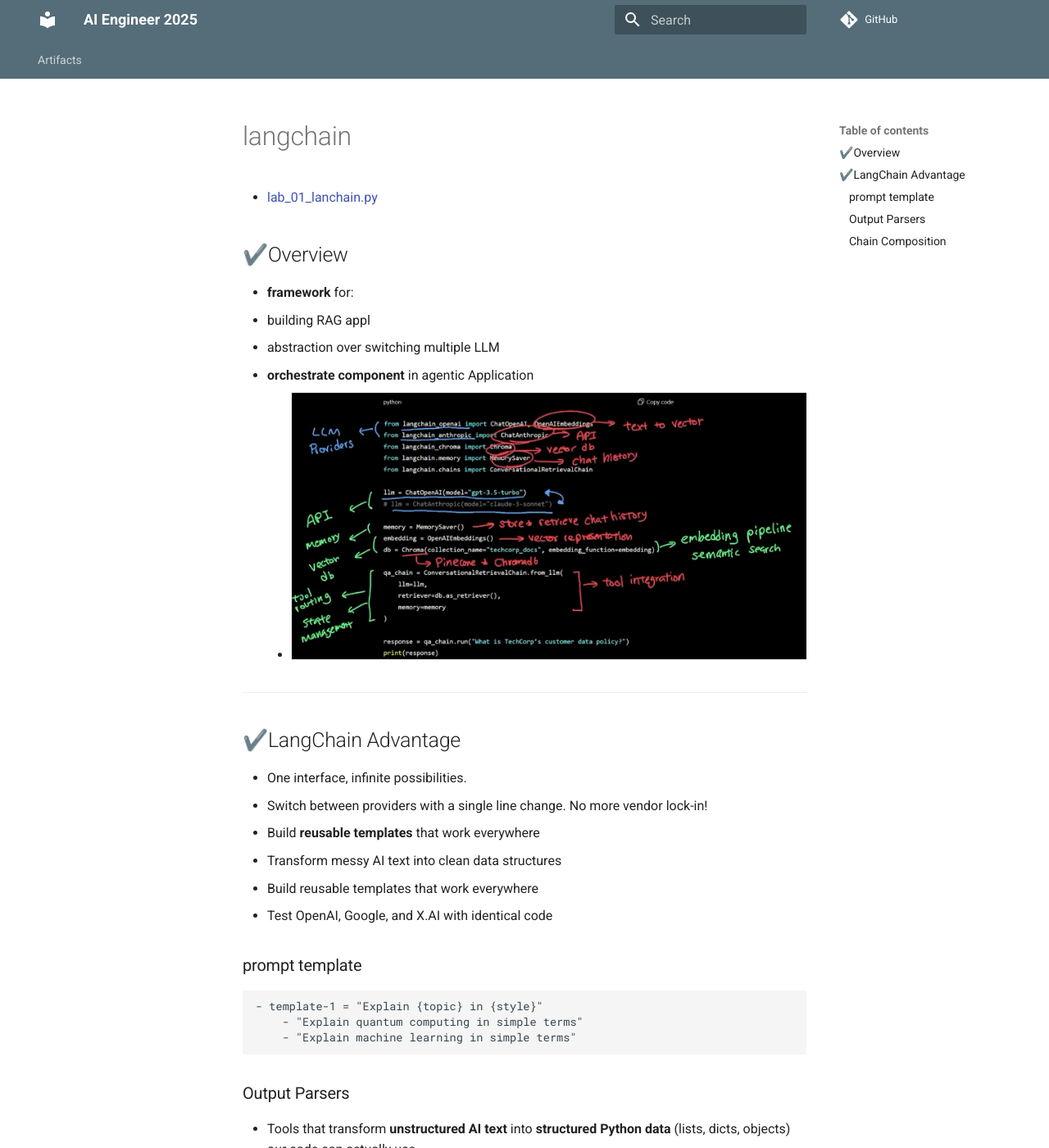
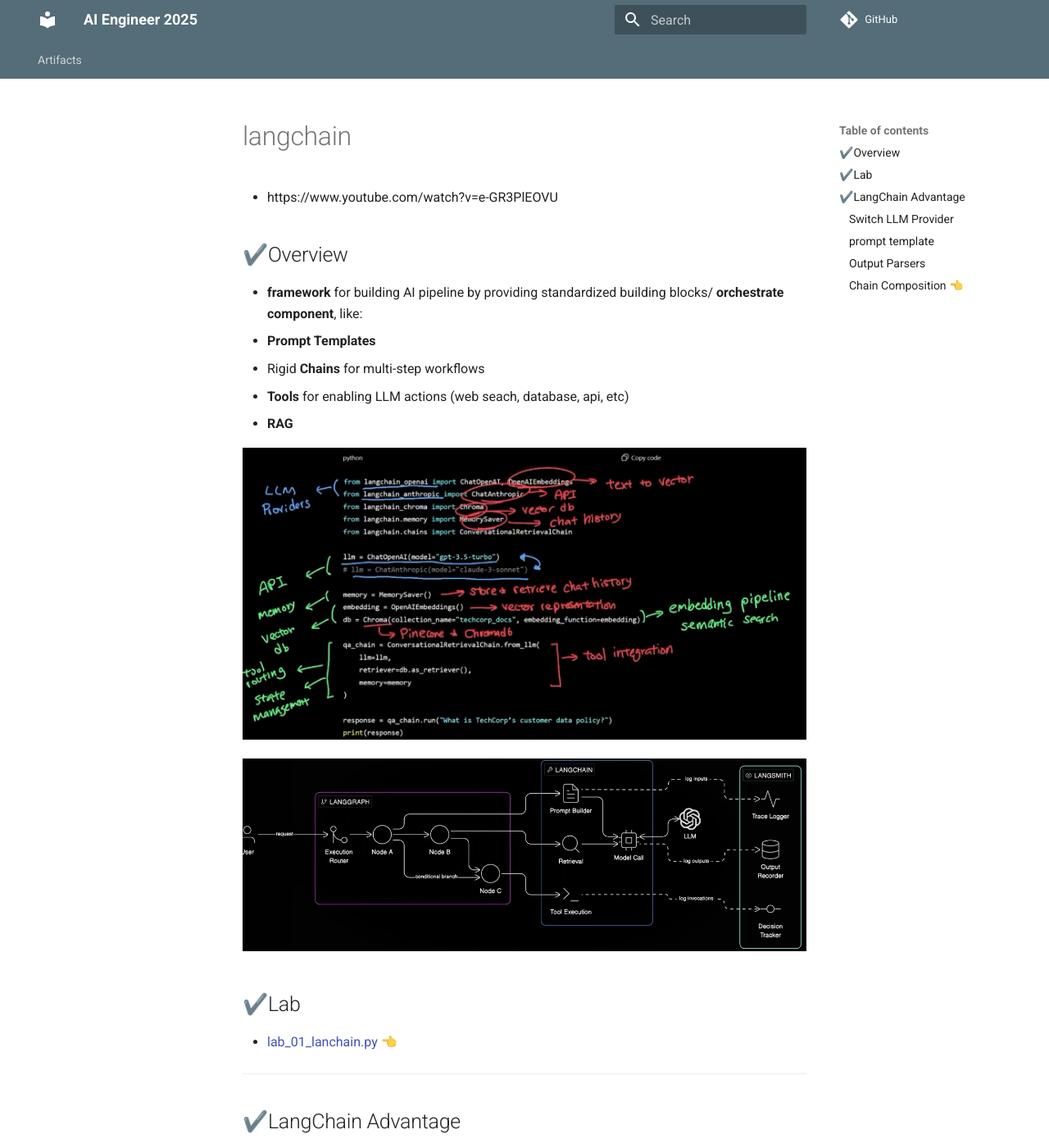
Before and after one commit to lekhrajdinkar/AI-Engineer, an MkDocs documentation site: the page built from docs/2026/02_AgenticAI/05_langCain/01_langchain_start.md, in a window 1280 px wide and 1400 px high. Shown: the whole window at 82% size. Built offline with MkDocs 1.6.1 and Material for MkDocs 9.7.7, drawn with Linux system fonts in a browser that asks for light colours; comment, search, counter and statistics services are not loaded; some of the changed text lies outside the part shown.

Commit message:
AI notes ByteMonk playlist (till 55)

````diff
--- a/docs/2026/02_AgenticAI/05_langCain/01_langchain_start.md
+++ b/docs/2026/02_AgenticAI/05_langCain/01_langchain_start.md
@@ -1,23 +1,30 @@
 # langchain
-- [lab_01_lanchain.py](../../../../src/y2026/lab_01_ai_agent/lab_02_lanchain.py)
+- https://www.youtube.com/watch?v=e-GR3PlEOVU
 
 ## ✔️Overview
-- **framework** for:
-  - building RAG appl
-  - abstraction over switching multiple LLM
-  - **orchestrate component** in agentic Application
-    - ![img.png](../../../99_img/2026/01/02/img.png)
+- **framework** for building AI pipeline by providing standardized building blocks/ **orchestrate component**, like:
+  - **Prompt Templates**
+  - Rigid **Chains** for multi-step workflows
+  - **Tools** for enabling LLM actions (web seach, database, api, etc)
+  - **RAG**
+
+![img.png](../../../99_img/2026/01/02/img.png)
+
+![img.png](../../../99_img/2026/01/02/img-7-13-1.png)
+
+## ✔️Lab
+- [lab_01_lanchain.py](../../../../src/y2026/lab_01_ai_agent/lab_02_lanchain.py) 👈
 
 ---
 ## ✔️LangChain Advantage
-- One interface, infinite possibilities.
-- Switch between providers with a single line change. No more vendor lock-in!
-- Build **reusable templates** that work everywhere
-- Transform messy AI text into clean data structures
-- Build reusable templates that work everywhere
+### Switch LLM Provider
+- abstraction over switching multiple LLM
+- Switch between providers with a single line change.
+- No more vendor lock-in!.
 - Test OpenAI, Google, and X.AI with identical code
 
 ### prompt template
+Build **reusable templates** that work everywhere
 ```
 - template-1 = "Explain {topic} in {style}"
     - "Explain quantum computing in simple terms"
@@ -34,7 +41,9 @@
   - CommaSeparatedListOutputParser
 ```
 
-### Chain Composition
-- Connecting LangChain components with the | operator to create data pipelines - like Unix pipes for AI.
-- chain = prompt | llm | parser
-- ![img.png](../../../99_img/2026/01/03/img-2.png)
+### Chain Composition 👈
+- Connecting LangChain components with the pipeline `|` operator to create data pipelines
+- like Unix pipes for AI.
+- `chain = prompt | llm | parser`
+
+![img.png](../../../99_img/2026/01/03/img-2.png)
````
Also changed, not shown: docs/2026/02_AgenticAI/02_architecture/00_Reliable_arch.md (added, +60 -0 lines), docs/2026/02_AgenticAI/02_architecture/03_Agentic_memory.md (added, +1 -0 lines), docs/2026/02_AgenticAI/06_langGraph/01_langGraph_start.md (+13 -9 lines), docs/2026/02_AgenticAI/07_Security/02_MCP_security.md (+8 -7 lines), docs/2026/02_AgenticAI/08_Observaility/04_langSmith.md (added, +14 -0 lines), docs/2026/99_Misc/04_openclaw.md (added, +2 -0 lines), docs/2026/99_Misc/05_claudes_Arch.md (added, +1 -0 lines), docs/2026/02_AgenticAI/02_architecture/02_Caching.md (renamed from docs/2026/02_AgenticAI/02_architecture/02_caching.md), docs/99_img/2026/01/02/img-7-13-1.png (added), docs/99_img/2026/01/02/img-7-13-2.png (added), docs/99_img/2026/01/07/img-7-13-3.png (added).
